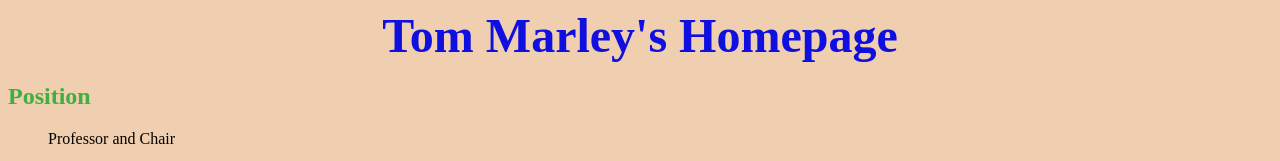
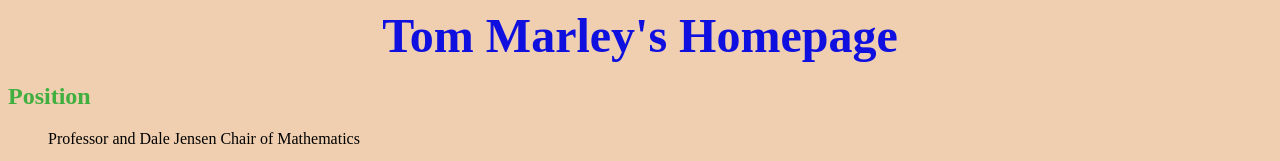
Before and after one commit to Tom-Marley/Tom-Marley.github.io, a plain HTML site: page index.html in a window 1280 px wide. Shown: the top 161 px of the page. Drawn offline with Linux system fonts and the light colour scheme.

Commit message:
Update index.html

```diff
--- a/index.html
+++ b/index.html
@@ -11,7 +11,7 @@ size="+10">Tom Marley's Homepage </font></b>
 
 <h2><font color=3faf3f>Position </font></h2>
 <UL>
-Professor and Chair<br>
+Professor and Dale Jensen Chair of Mathematics<br>
 </UL>
 
 <table border=0 width=400 cellpadding=4 cellspacing=0
```
